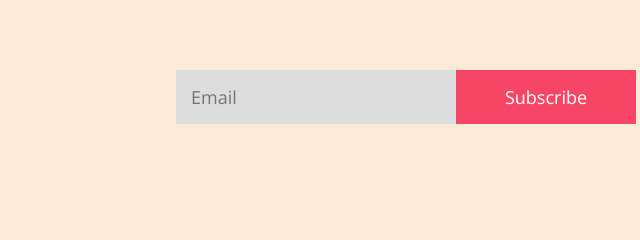
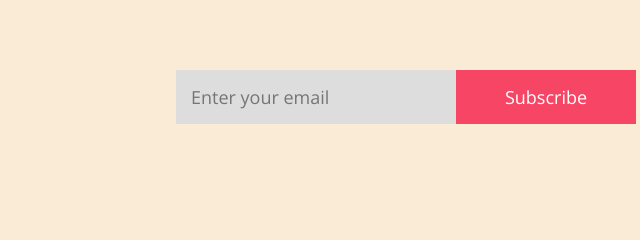
Before and after one commit to ShezanMahmud/today-donate, a plain HTML site: page index.html in a window 1280 px wide. Shown: the part 3222-3462 px from the top of the page, 234-874 px from the left. Drawn offline with nearby package versions, Linux system fonts and the light colour scheme.

Commit message:
aadd some

```diff
--- a/index.html
+++ b/index.html
@@ -155,7 +155,7 @@
               type="email"
               name=""
               id=""
-              placeholder="Email"
+              placeholder="Enter your email"
             /><input class="subscribe" type="submit" value="Subscribe" />
           </div>
         </div>
```
